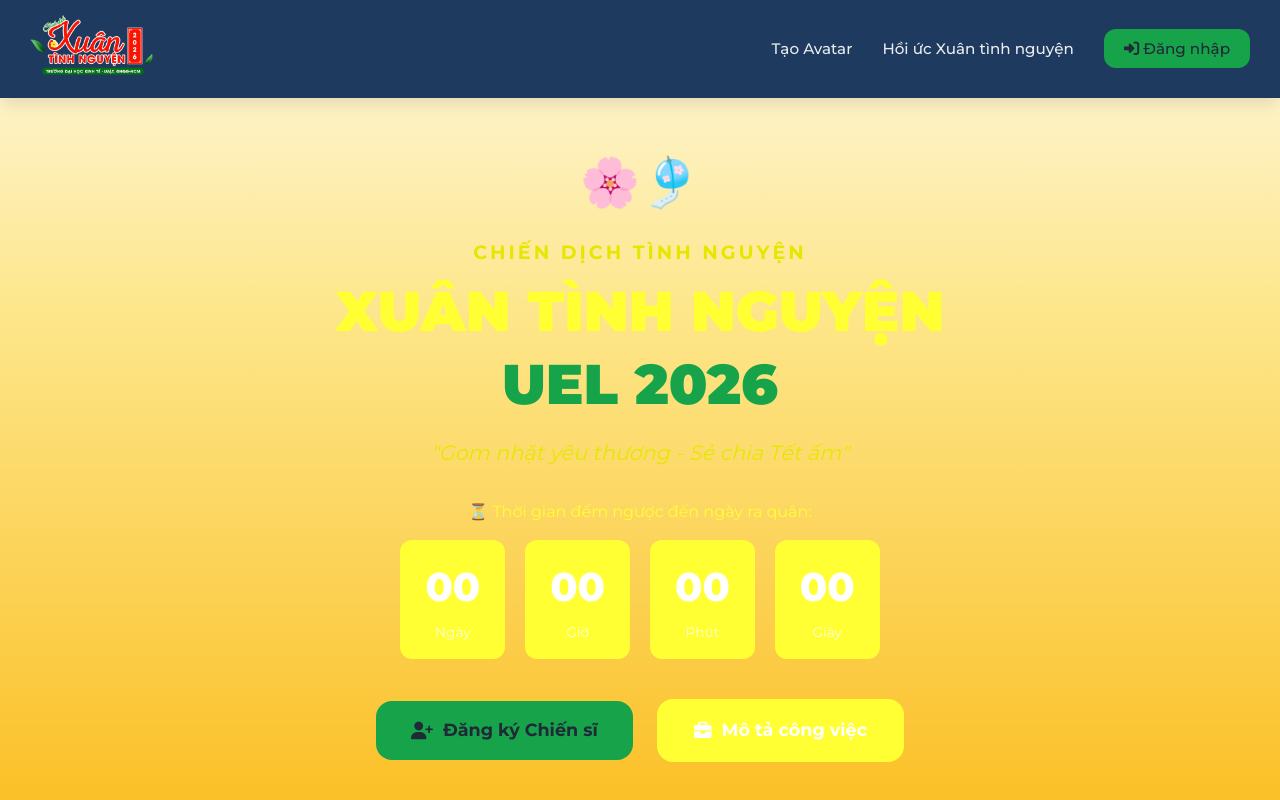
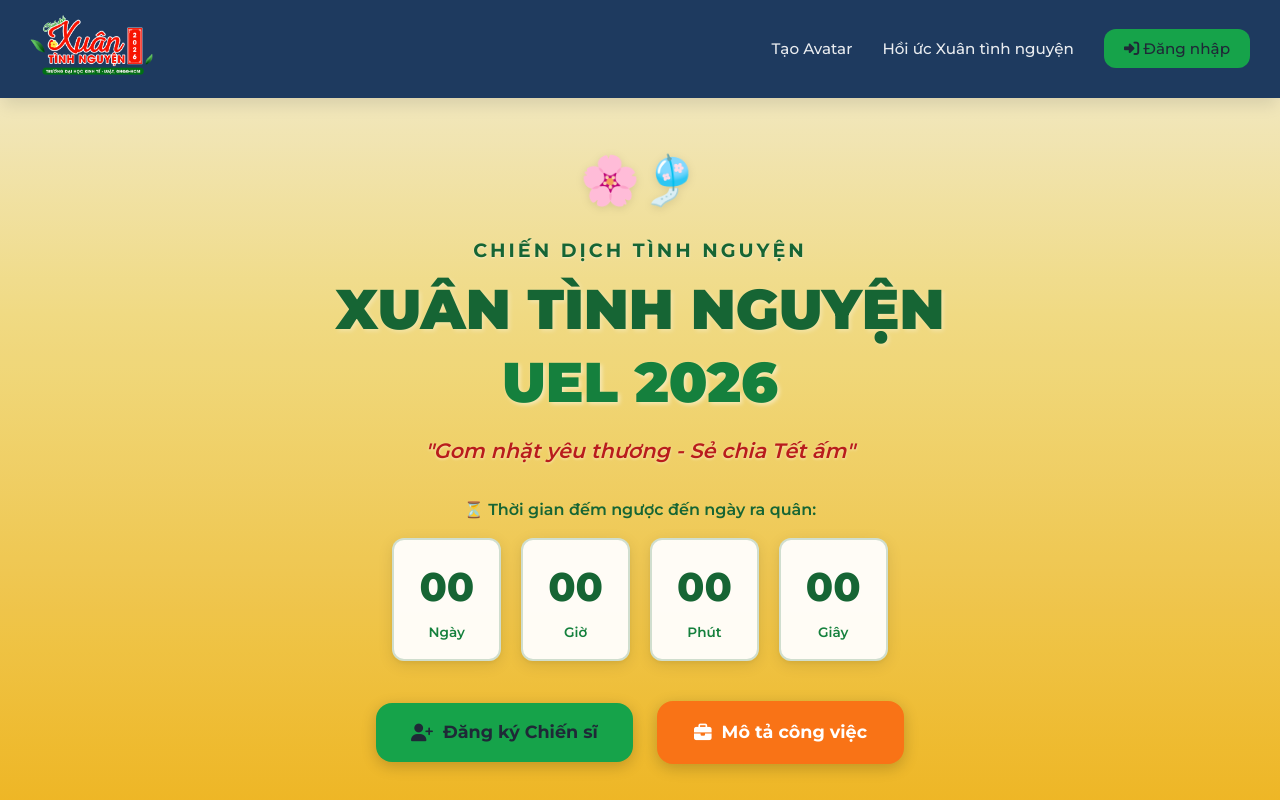
Before and after one commit to minhnnt43-code/XuanTinhNguyenUEL, a plain HTML site: page index.html in a window 1280 px wide. Shown: the top 800 px of the page. Drawn offline with Linux system fonts and the light colour scheme; no server answers.

Commit message:
Add files via upload

```diff
--- a/css/index.css
+++ b/css/index.css
@@ -69,42 +69,63 @@
     position: relative;
 }
 
+/* Overlay nhẹ để chữ nổi bật hơn */
+.hero-overlay {
+    position: absolute;
+    top: 0;
+    left: 0;
+    right: 0;
+    bottom: 0;
+    background: rgba(0, 0, 0, 0.05);
+    pointer-events: none;
+}
+
 .hero-content {
     position: relative;
     z-index: 2;
     padding: 40px;
-    color: var(--primary);
 }
 
 .decor-icon {
     font-size: 3rem;
     margin-bottom: 20px;
+    filter: drop-shadow(0 2px 4px rgba(0, 0, 0, 0.1));
 }
 
 .sub-title {
     font-size: 1.2rem;
     text-transform: uppercase;
     letter-spacing: 3px;
-    color: var(--primary-dark);
+    color: #166534;
+    /* Xanh lá đậm - dễ đọc trên nền vàng */
     margin-bottom: 10px;
+    text-shadow: 0 1px 2px rgba(255, 255, 255, 0.5);
+    font-weight: 700;
 }
 
 .main-title {
     font-size: 3.5rem;
     font-weight: 900;
     margin-bottom: 15px;
-    color: var(--primary);
+    color: #166534;
+    /* Xanh lá đậm */
+    text-shadow: 2px 2px 4px rgba(255, 255, 255, 0.3);
 }
 
 .highlight-text {
-    color: var(--secondary);
+    color: #15803d;
+    /* Xanh lá trung */
+    text-shadow: 2px 2px 4px rgba(255, 255, 255, 0.5);
 }
 
 .slogan {
     font-size: 1.3rem;
     font-style: italic;
     margin-bottom: 30px;
-    color: var(--primary-dark);
+    color: #b91c1c;
+    /* Đỏ đậm - nổi bật trên vàng */
+    font-weight: 600;
+    text-shadow: 0 1px 3px rgba(255, 255, 255, 0.5);
 }
 
 /* Countdown */
@@ -115,6 +136,8 @@
 .countdown-label {
     font-size: 1rem;
     margin-bottom: 15px;
+    color: #166534;
+    font-weight: 600;
 }
 
 .timer {
@@ -124,21 +147,25 @@
 }
 
 .time-box {
-    background: var(--primary);
+    background: rgba(255, 255, 255, 0.95);
     padding: 15px 25px;
     border-radius: var(--radius-md);
-    color: white;
+    color: #166534;
+    box-shadow: 0 4px 15px rgba(0, 0, 0, 0.1), 0 2px 4px rgba(0, 0, 0, 0.05);
+    border: 2px solid rgba(22, 101, 52, 0.2);
 }
 
 .time-box span {
     display: block;
     font-size: 2.5rem;
     font-weight: 800;
+    color: #166534;
 }
 
 .time-box small {
     font-size: 0.85rem;
-    opacity: 0.8;
+    color: #15803d;
+    font-weight: 600;
 }
 
 /* CTA Buttons */
@@ -152,6 +179,7 @@
     border-radius: var(--radius-lg);
     margin: 10px;
     transition: all 0.3s;
+    box-shadow: 0 4px 15px rgba(0, 0, 0, 0.2);
 }
 
 .btn-register {
@@ -165,14 +193,16 @@
 }
 
 .btn-cta.btn-secondary {
-    background: var(--primary);
+    background: #f97316;
+    /* Orange - nổi bật trên nền vàng */
     color: white;
-    border: 2px solid var(--primary);
+    border: 2px solid #f97316;
 }
 
 .btn-cta.btn-secondary:hover {
-    background: var(--primary-dark);
-    border-color: var(--primary-dark);
+    background: #ea580c;
+    border-color: #ea580c;
+    transform: translateY(-3px);
 }
 
 /* Sections */
```
Also changed, not shown: index.html (+2 -2 lines), js/auth.js (+6 -22 lines), login.html (+6 -7 lines).
